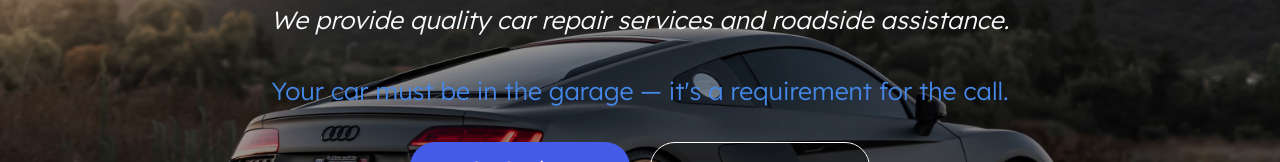
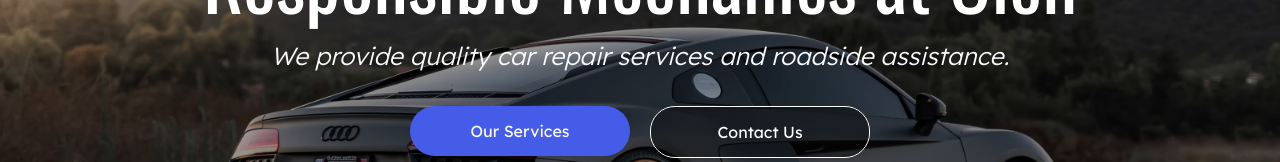
Before and after one commit to WFreelancer/mobile-mechanic, a Next.js app: page / in a window 1280 px wide. Shown: the part 351-513 px from the top of the page. Built offline with nearby package versions, Linux system fonts and the light colour scheme; no server answers.

Commit message:
new site

```diff
--- a/components/Hero/Hero.jsx
+++ b/components/Hero/Hero.jsx
@@ -139,9 +139,9 @@ const Hero = () => {
 				<Text variants={animationContent} custom={4}>
 					We provide quality car repair services and roadside assistance.
 				</Text>
-				<Notice variants={animationContent} custom={7}>
+				{/* <Notice variants={animationContent} custom={7}>
 					Your car must be in the garage — it's a requirement for the call.
-				</Notice>
+				</Notice> */}
 				<Actions>
 					<MButton borderRadius="25px" onClick={() => router.push('/service-and-repair')} blue magnetic variants={animationContent} custom={5}>
 						Our Services
```
